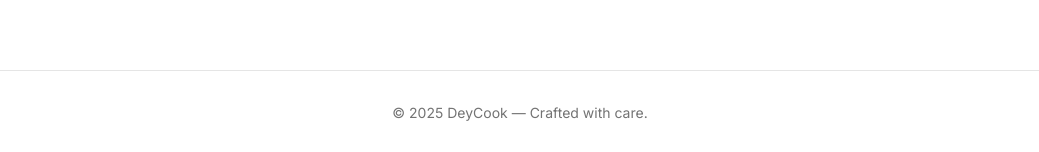
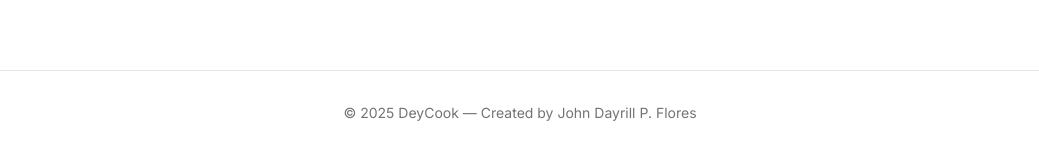
Before and after one commit to DeyYed/DeyCook, a React (Vite) app: page / in a window 1280 px wide. Shown: the part 863-1015 px from the top of the page, without its empty margins (120-1159 px from the left). Built offline with nearby package versions, Linux system fonts and the light colour scheme.

Commit message:
Update footer text to include creator's name

```diff
--- a/src/components/Footer.jsx
+++ b/src/components/Footer.jsx
@@ -1,7 +1,7 @@
 export default function Footer() {
   return (
     <footer className="border-t border-neutral-200 py-8 text-center text-sm text-neutral-500">
-      © {new Date().getFullYear()} DeyCook — Crafted with care.
+      © {new Date().getFullYear()} DeyCook — Created by John Dayrill P. Flores
     </footer>
   )
 }
```
